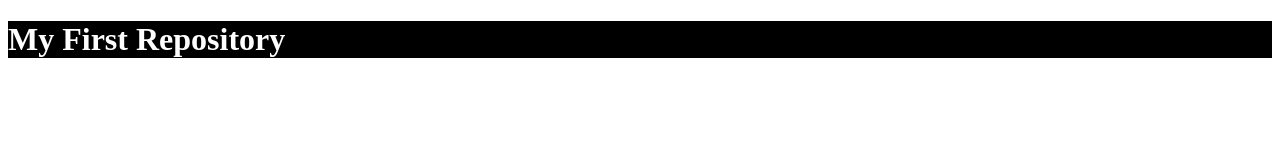
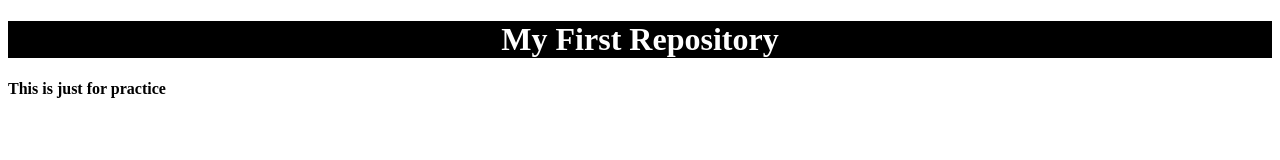
Before and after one commit to Parvez-Rahman100/my-first-repo, a plain HTML site: page index.html in a window 1280 px wide. Drawn offline with Linux system fonts and the light colour scheme.

Commit message:
just for practice

```diff
--- a/index.html
+++ b/index.html
@@ -9,6 +9,7 @@
 </head>
 <body>
     <h1>My First Repository</h1>
+    <h4>This is just for practice</h4>
 
 </body>
 </html>
--- a/style.css
+++ b/style.css
@@ -1,4 +1,5 @@
 h1{
     color:white;
     background-color: black;
+    text-align:center;
 }
```
